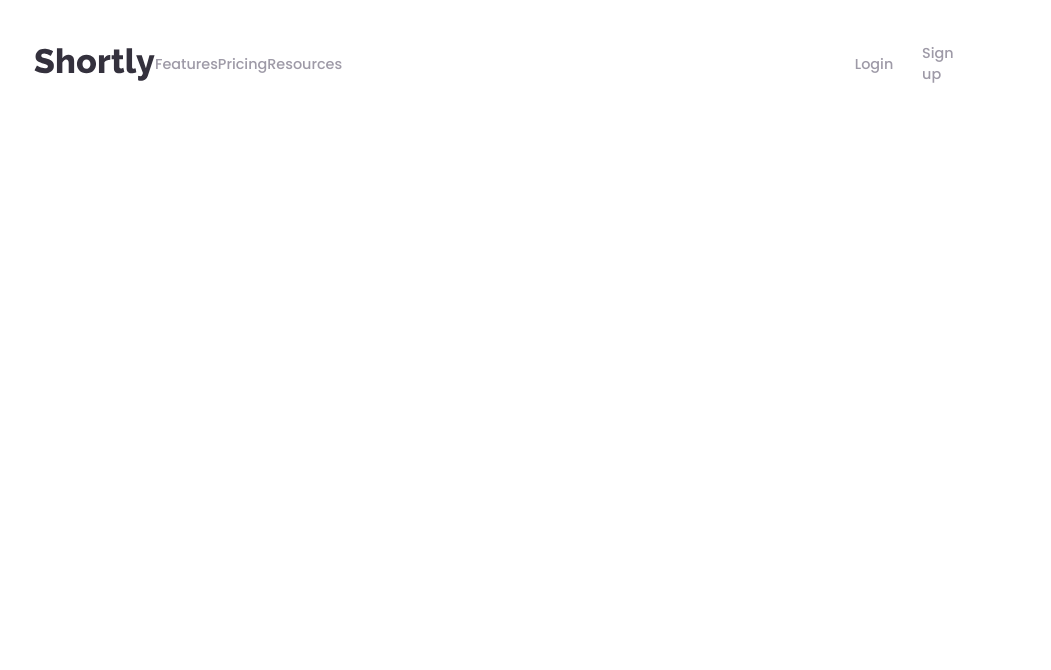
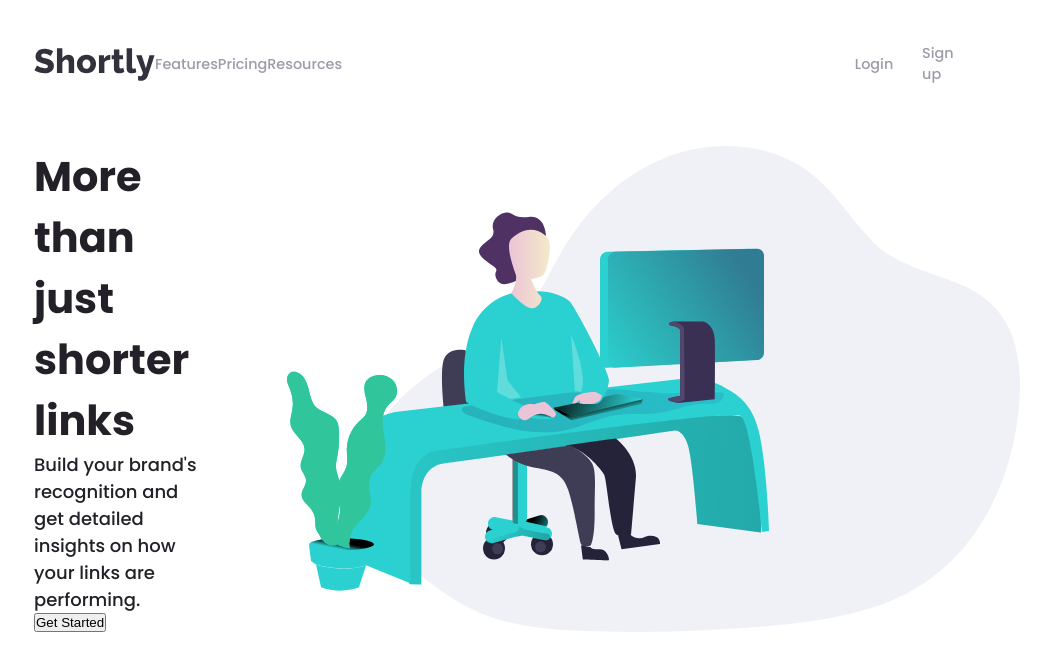
Before and after one commit to kirontoo/url-shortly, a React (Create React App) app: page / in a window 1280 px wide. Shown: the top 670 px of the page, without its empty margins (158-1209 px from the left). Built offline with nearby package versions, Linux system fonts and the light colour scheme.

Commit message:
Add a banner

```diff
--- a/src/Home/Home.tsx
+++ b/src/Home/Home.tsx
@@ -2,11 +2,13 @@ import React from 'react';
 
 // components
 import { Navbar } from 'components/Navbar';
+import { Banner } from 'components/Banner';
 
 export const Home = () => {
   return (
     <div className="container">
       <Navbar/>
+      <Banner />
     </div>
   )
 };
--- /dev/null
+++ b/src/components/Banner/Banner.scss
@@ -0,0 +1,26 @@
+@import 'styles/main';
+
+.banner {
+  background: inherit;
+  margin-top: 3em;
+
+  @include flexbox();
+  @include justify-content( space-between );
+
+  .banner__text {
+    @include flexbox();
+    @include flex-flow( column );
+    justify-content: center;
+    align-items: flex-start;
+    width: 40%;
+
+    .banner__title {
+      font-size: 2.3em;
+    }
+  }
+
+  .banner__img {
+    position: relative;
+    left: 10%;
+  }
+}
--- /dev/null
+++ b/src/components/Banner/Banner.tsx
@@ -0,0 +1,19 @@
+import React from 'react';
+import './Banner.scss';
+
+const backgroundImg = process.env.PUBLIC_URL + 'images/illustration-working.svg';
+
+export function Banner() {
+  return (
+    <div className="banner">
+      <div className="banner__text">
+        <h1 className="banner__title">More than just shorter links</h1>
+        <p className="banner__subtext subtitle">
+          Build your brand's recognition and get detailed insights on how your links are performing.
+        </p>
+        <button type="button">Get Started</button>
+      </div>
+      <img className="banner__img" src={ backgroundImg } alt="illustration working"/>
+    </div>
+  )
+}
--- /dev/null
+++ b/src/components/Banner/index.ts
@@ -0,0 +1 @@
+export { Banner } from './Banner';
```
Also changed, not shown: src/components/Banner/index.tsx (deleted, +0 -14 lines).
